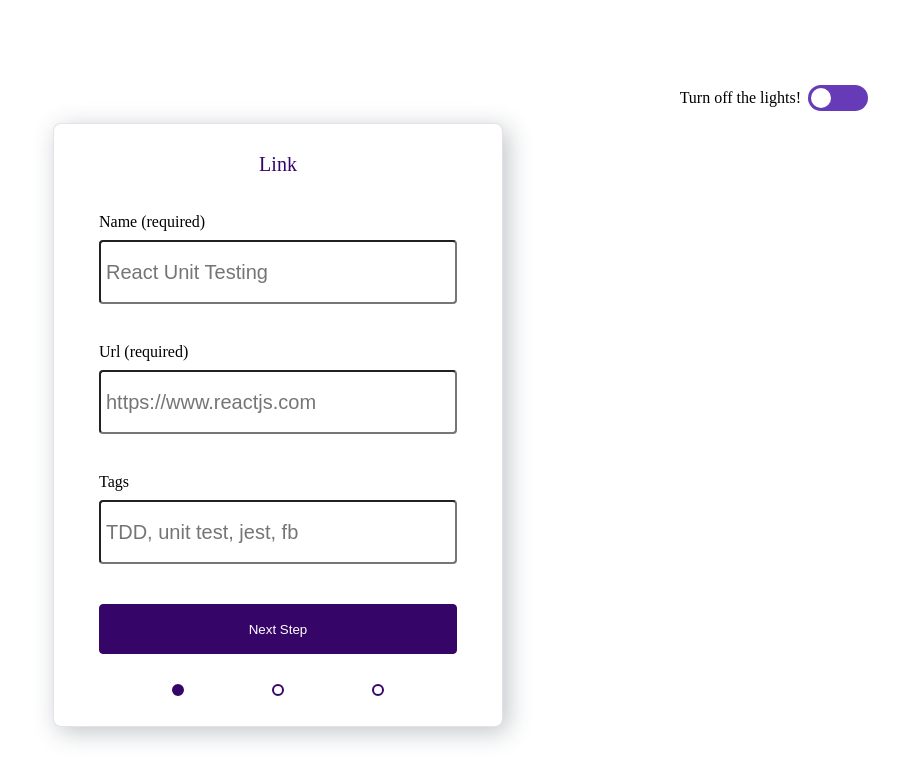
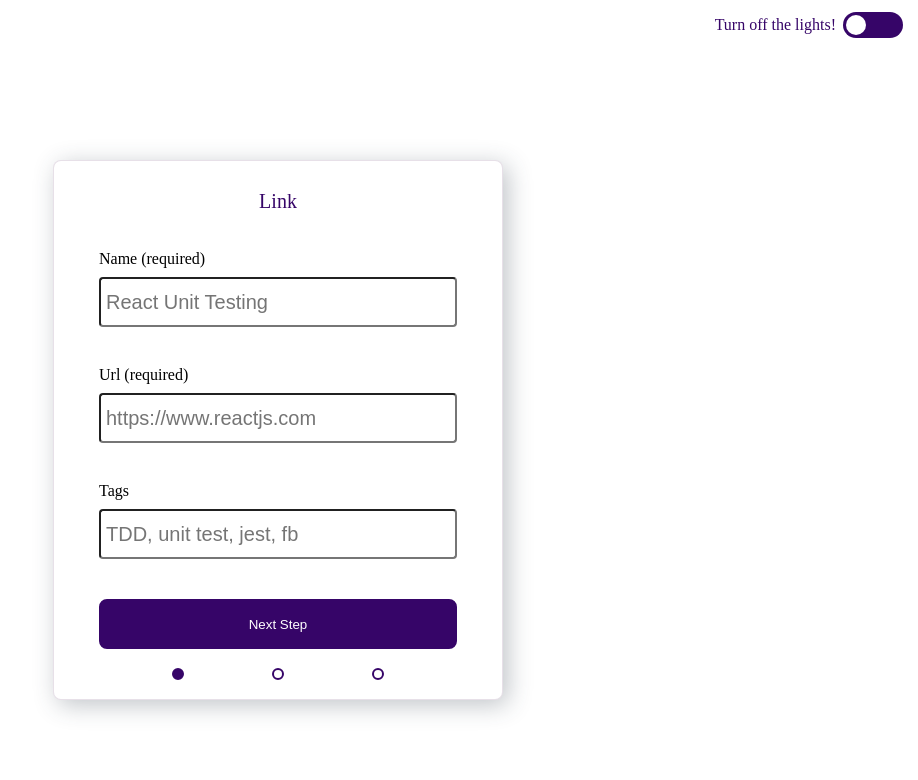
Before and after one commit to MC313/save-links, a React app: page / in a window 1280 px wide. Shown: the top 780 px of the page, without its empty margins (362-1280 px from the left). Built offline with nearby package versions, Linux system fonts and the light colour scheme.

Commit message:
Adds ability to toggle between adark and default theme

```diff
--- a/src/js/App.js
+++ b/src/js/App.js
@@ -8,8 +8,12 @@ import ThemeToggle from './components/container/ThemeToggle';
 const App = () => {
     return (
         <StoreProvider>
-            <ThemeToggle />
-            <Wizard />
+            <section className="grid-item-1">
+                <ThemeToggle />
+            </section>
+            <section className="grid-item-2">
+                <Wizard />
+            </section>
         </StoreProvider>
     );
 };
--- a/src/js/components/container/ThemeToggle.js
+++ b/src/js/components/container/ThemeToggle.js
@@ -6,12 +6,26 @@ import Toggle from '../presentational/Toggle';
 const ThemeToggle = () => {
     const { toggleOn, actions, dispatch } = useContext(StoreContext);
     const onToggleChange = ({ target }) => dispatch(actions.setToggleValue(target.checked));
+    const root = document.documentElement;
+    if (toggleOn) {
+        root.style.setProperty('--primary', 'rgba(255, 255, 255, 1)');
+        root.style.setProperty('--secondary', 'rgba(54, 5, 104, 1)');
+        root.style.setProperty('--background', 'rgba(54, 5, 104, 1)');
+        root.style.setProperty('--card-background', 'rgba(154, 103, 234, 1)');
+        root.style.setProperty('--primary-text', 'rgba(255, 255, 255, 1)');
+        root.style.setProperty('--secondary-text', 'rgba(54, 5, 104, 1)');
+    } else {
+        root.style.setProperty('--primary', 'rgba(54, 5, 104, 1)');
+        root.style.setProperty('--secondary', 'rgba(255, 255, 255, 1)');
+        root.style.setProperty('--background', 'rgba(255, 255, 255, 1)');
+        root.style.setProperty('--card-background', 'rgba(255, 255, 255, 1)');
+        root.style.setProperty('--primary-text', 'rgba(54, 5, 104, 1)');
+        root.style.setProperty('--secondary-text', 'rgba(255, 255, 255, 1)');
+    }
 
+    const label = `Turn ${toggleOn ? 'on' : 'off'} the lights!`;
     return (
-        <div className="toggle-container">
-            Turn {toggleOn ? 'on' : 'off'} the lights!
-            <Toggle onToggleChange={onToggleChange} value={toggleOn}/>
-        </div>
+        <Toggle label={label} onToggleChange={onToggleChange} value={toggleOn}/>
     );
 };
 
--- a/src/js/components/presentational/Step.js
+++ b/src/js/components/presentational/Step.js
@@ -3,9 +3,8 @@ import { StoreContext } from '../../store';
 
 const Step = ({ children, backButton, title }) => {
     const { actions, dispatch, currentStep } = useContext(StoreContext);
-    const buttonClassList = "btn--back";
     const navigateBack = () => dispatch(actions.navigateBackward(currentStep));
-    const backButtonEl = <button className={buttonClassList} onClick={navigateBack}>{"➜"}</button>;
+    const backButtonEl = <button type="button" className="btn--back" onClick={navigateBack} />;
 
     return (
         <li className="step">
--- a/src/js/components/presentational/Toggle.js
+++ b/src/js/components/presentational/Toggle.js
@@ -1,8 +1,9 @@
 import React from 'react';
 
-const Toggle = ({ onToggleChange, value }) => {
+const Toggle = ({ label, onToggleChange, value }) => {
     return (
         <div className="toggle">
+            <p className="toggle__text">{label}</p>
             <input
                 className="toggle__input"
                 type="checkbox"
@@ -10,7 +11,7 @@ const Toggle = ({ onToggleChange, value }) => {
                 checked={value}
                 onChange={onToggleChange}
             />
-            <label htmlFor="switch" className="toggle__label">Toggle</label>
+            <label htmlFor="switch" className="toggle__label" />
         </div>
     );
 };
--- a/src/styles/_mixins.scss
+++ b/src/styles/_mixins.scss
@@ -1,15 +1,4 @@
 /******* Positioning *******/
-@mixin flex-center {
-  display: -webkit-box;
-  display: -ms-flexbox;
-  display: flex;
-  -webkit-box-pack: center;
-  -ms-flex-pack: center;
-  justify-content: center;
-  -webkit-box-align: center;
-  -ms-flex-align: center;
-  align-items: center;
-}
 
 @mixin flex-column {
   display: -webkit-box;
@@ -31,6 +20,36 @@
   flex-direction: row;
 }
 
+@mixin flex-vertical-center {
+  display: -webkit-box;
+  display: -ms-flexbox;
+  display: flex;
+  -webkit-box-align: center;
+  -ms-flex-align: center;
+  align-items: center;
+}
+
+@mixin flex-horizontal-center {
+  display: -webkit-box;
+  display: -ms-flexbox;
+  display: flex;
+  -webkit-box-pack: center;
+  -ms-flex-pack: center;
+  justify-content: center;
+}
+
+@mixin flex-absolute-center {
+  display: -webkit-box;
+  display: -ms-flexbox;
+  display: flex;
+  -webkit-box-pack: center;
+  -ms-flex-pack: center;
+  justify-content: center;
+  -webkit-box-align: center;
+  -ms-flex-align: center;
+  align-items: center;
+}
+
 @mixin flex-space-evenly {
   display: -webkit-box;
   display: -ms-flexbox;
@@ -42,7 +61,7 @@
   width: $width-full;
   height: $height-medium;
   border-radius: $radius-small;
-  border: 1px solid;
+  border: 2px solid;
   outline: none;
   transition: color background-color 0.3s ease-in;
   &:disabled {
--- a/src/styles/_variables.scss
+++ b/src/styles/_variables.scss
@@ -5,13 +5,22 @@
   --red: red;
   --gray: rgba(61, 61, 61, 0.8);
   --white: rgba(255, 255, 255, 1);
+
   --primary: var(--dark-purple);
   --secondary: var(--light-purple);
+  --teriary: var(--purple);
+  --primary-text: var(--primary);
+  --secondary-text: var(--white);
   --neutral: var(--gray);
+  --background: var(--white);
+  --card-background: var(--white);
+  --btn-color: var(--white);
   --error: var(--red);
 }
 
-$radius-small: 4px;
+$radius-extra-small: 4px;
+$radius-small: 8px;
+$radius-large: 100px;
 $radius-round: 50%;
 
 /******* Spacing *******/
@@ -21,6 +30,7 @@ $margin-large: 15px;
 
 $padding-small: 5px;
 $padding-medium: 10px;
+$padding-large: 15px;
 
 /******* Height *******/
 $height-auto: auto;
--- a/src/styles/controls.scss
+++ b/src/styles/controls.scss
@@ -1,10 +1,10 @@
 .btn--primary {
   @include button;
-  border-color: var(--primary, rgba(54, 5, 104, 1));
+  border-color: rgba(54, 5, 104, 1);
   background-color: rgba(54, 5, 104, 1);
   background-color: var(--primary, rgba(54, 5, 104, 1));
-  color: var(--white, rgba(255, 255, 255, 1));
   color: rgba(255, 255, 255, 1);
+  color: var(--secondary-text, rgba(255, 255, 255, 1));
 }
 
 .btn--secondary {
@@ -12,33 +12,45 @@
   border-color: var(--secondary, rgba(154, 103, 234, 1));
   background-color: rgba(154, 103, 234, 1);
   background-color: var(--secondary, rgba(154, 103, 234, 1));
-  color: var(--white, rgba(255, 255, 255, 1));
   color: rgba(255, 255, 255, 1);
+  color: var(--primary-text, rgba(255, 255, 255, 1));
 }
 
 .btn--back {
-  @include flex-center;
+  @include flex-absolute-center;
   width: 45px;
   height: 45px;
   border-radius: $radius-round;
-  transform: rotate(180deg);
   font-size: $font-medium;
+  color: rgba(255, 255, 255, 1);
+  color: var(--primary-text, rgba(255, 255, 255, 1));
   background-color: rgba(54, 5, 104, 1);
   background-color: var(--primary, rgba(54, 5, 104, 1));
+  &::after {
+    content: '➜';
+    transform: rotate(180deg);
+    color: currentColor;
+  }
 }
 
 .toggle-container {
   @include flex-row;
-  @include flex-center;
+  @include flex-vertical-center;
   width: $width-full;
-  height: 50px;
+  height: $height-medium;
   justify-content: end;
   padding-right: 50px;
+  color: rgba(54, 5, 104, 1);
+  color: var(--secondary-color, rgba(54, 5, 104, 1));
 }
 
 .toggle {
-  @include flex-center;
-  input[type='checkbox'] {
+  @include flex-absolute-center;
+  &__text {
+    color: rgba(54, 5, 104, 1);
+    color: var(--primary-text, rgba(54, 5, 104, 1));
+  }
+  &__input {
     height: 0;
     width: 0;
     visibility: hidden;
@@ -48,11 +60,11 @@
     text-indent: -9999px;
     width: 60px;
     height: 26px;
-    background-color: rgba(103, 58, 183, 1);
-    background-color: var(--purple, rgba(103, 58, 183, 1));
     display: block;
-    border-radius: 100px;
     position: relative;
+    border-radius: $radius-large;
+    background-color: rgba(54, 5, 104, 1);
+    background-color: var(--primary, rgba(54, 5, 104, 1));
   }
 
   &__label:after {
@@ -63,14 +75,12 @@
     width: 20px;
     height: 20px;
     background-color: rgba(255, 255, 255, 1);
-    background-color: var(--white, rgba(255, 255, 255, 1));
     border-radius: $radius-round;
     transition: 0.3s;
   }
 
   &__input:checked + &__label {
-    background-color: rgba(54, 5, 104, 1);
-    background-color: var(--primary, rgba(54, 5, 104, 1));
+    background-color: rgba(154, 103, 234, 1);
   }
 
   &__input:checked + &__label:after {
--- a/src/styles/main.scss
+++ b/src/styles/main.scss
@@ -4,10 +4,6 @@
 @import 'typography';
 @import 'controls';
 @import 'modules';
-
-* {
-  box-sizing: border-box;
-}
 
 html,
 body,
@@ -17,9 +13,20 @@ main {
 }
 
 main {
-  @include flex-center;
-  @include flex-column;
+  display: grid;
+  grid-template-rows: 50px 1fr;
+  grid-row-gap: 10px;
   line-height: 1;
   font-size: $font-base;
-  background-color: rgba(255, 255, 255, 1);
+  background-color: var(--background);
 }
+
+.primary-theme {
+  --primary: var(--dark-purple);
+  --secondary: var(--white);
+}
+
+.dark-theme {
+  --primary: var(--white);
+  --secondary: var(--dark-purple);
+}
--- a/src/styles/modules.scss
+++ b/src/styles/modules.scss
@@ -1,3 +1,12 @@
+.grid-item-1 {
+  @include flex-vertical-center;
+  margin: 0px $margin-large 0px auto;
+}
+
+.grid-item-2 {
+  @include flex-absolute-center;
+}
+
 .wizard {
   width: 80%;
   height: auto;
@@ -5,13 +14,13 @@
   position: relative;
   display: block;
   overflow: hidden;
-  margin: 0px 10px;
+  margin: 0px auto;
   padding: 30px 30px 0px 30px;
   border: 1px solid rgba(162, 136, 166, 0.26);
   border-bottom-color: rgba(162, 136, 166, 0.26);
-  border-radius: 8px;
+  border-radius: $radius-small;
   box-shadow: 5px 5px 25px 0 rgba(46, 61, 73, 0.3);
-  background-color: #ffffff;
+  background-color: var(--card-background, rgba(255, 255, 255, 1));
 }
 
 .form-field {
@@ -23,14 +32,16 @@
     margin-bottom: $margin-medium;
     &--error {
       color: red;
+      color: var(--error, red);
     }
   }
   .form-field__input {
     width: $width-full;
     min-height: 40px;
-    height: 8vh;
+    height: 7vh;
+    max-height: $height-medium;
     padding-left: $padding-small;
-    border-radius: $radius-small;
+    border-radius: $radius-extra-small;
     font-size: $font-medium;
   }
 }
@@ -78,11 +89,11 @@
   }
   &__header {
     @include flex-row;
-    @include flex-center;
+    @include flex-absolute-center;
     width: $width-full;
     font-size: $font-medium;
     color: rgba(54, 5, 104, 1);
-    color: var(--primary, rgba(54, 5, 104, 1));
+    color: var(--primary-text, rgba(54, 5, 104, 1));
     text-align: center;
     margin-bottom: 40px;
 
@@ -94,9 +105,10 @@
 
 .indicator {
   @include flex-row;
+  @include flex-vertical-center;
   @include flex-space-evenly;
   width: $width-full;
-  margin: 30px auto;
+  height: $height-medium;
   &__icon {
     width: 12px;
     height: 12px;
@@ -108,12 +120,13 @@
   }
   &__icon--active {
     background-color: rgba(54, 5, 104, 1);
-    background-color: var(--primary, rgba(54, 5, 104, 1));
+    border: 2px solid rgba(54, 5, 104, 1);
+    //background-color: var(--primary, rgba(54, 5, 104, 1));
   }
 }
 
 .overlay {
-  @include flex-center;
+  @include flex-absolute-center;
   @include flex-column;
   width: $width-full;
   height: $height-full;
--- a/src/styles/reset.scss
+++ b/src/styles/reset.scss
@@ -129,3 +129,7 @@ table {
   width: 0px;
   background: transparent;
 }
+
+* {
+  box-sizing: border-box;
+}
```
